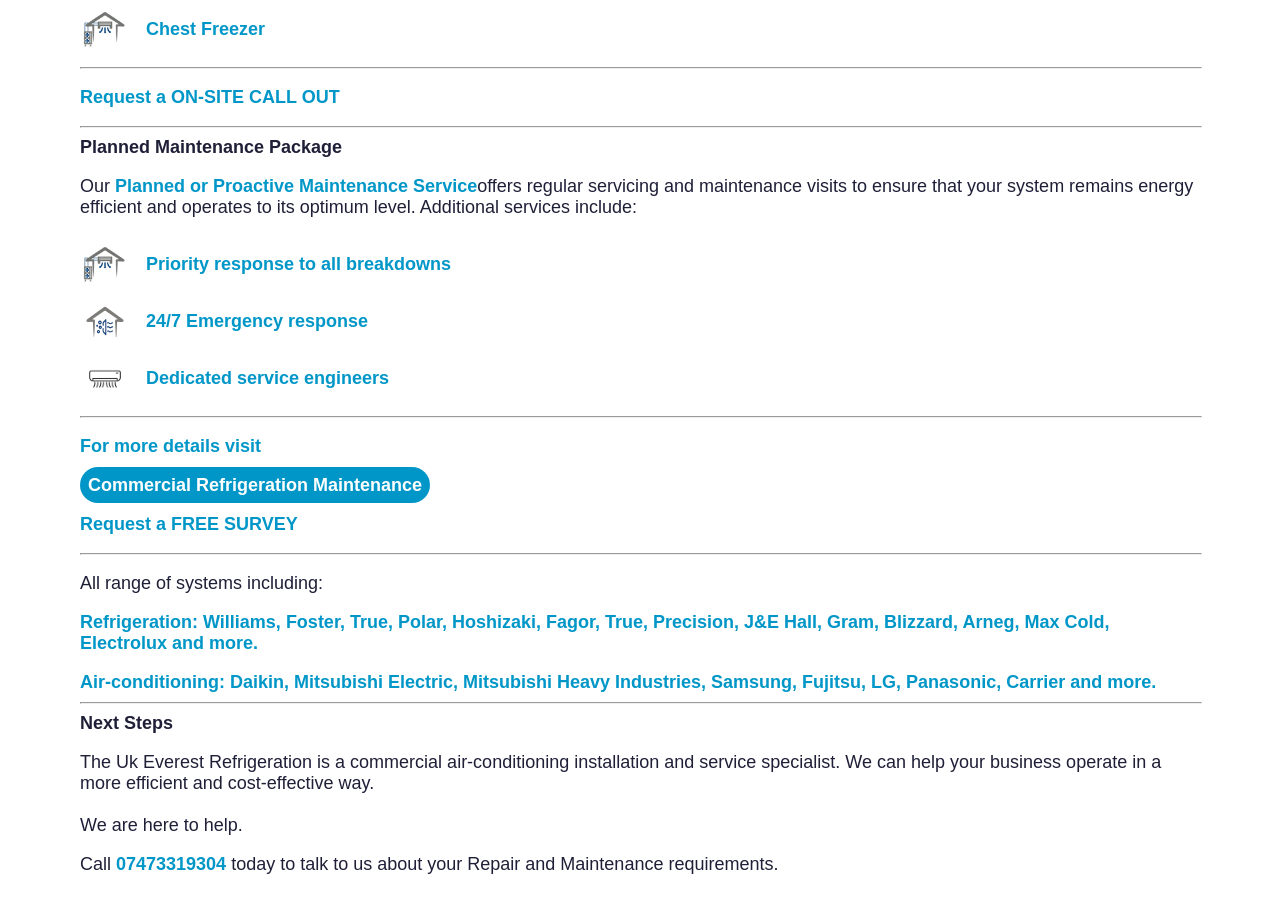
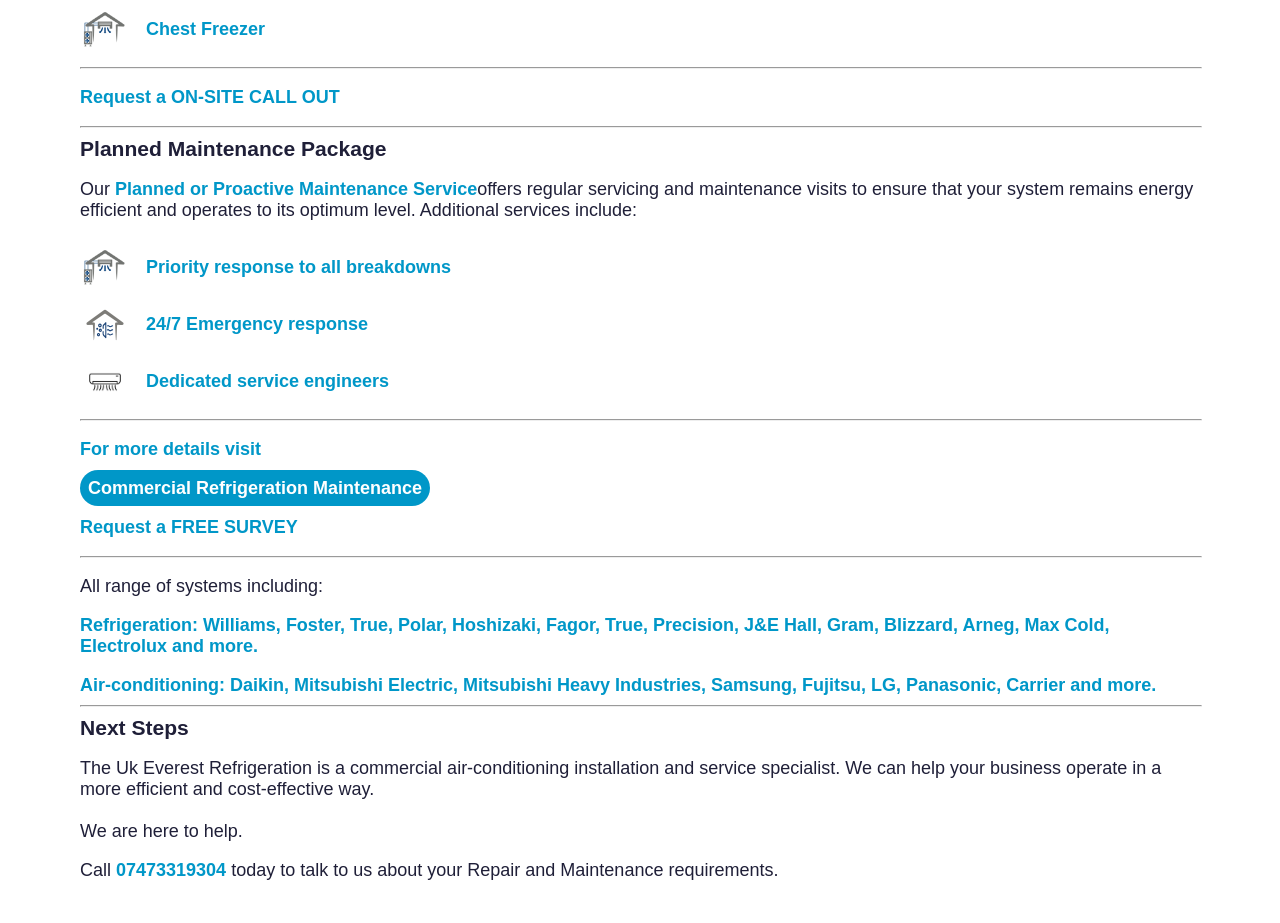
Before and after one commit to mrkamin/justcold.co.uk, a React (Create React App) app: page /repair-maintenance in a window 1280 px wide. Shown: the part 1240-2163 px from the top of the page. Built offline with nearby package versions, Linux system fonts and the light colour scheme; the HTML template or start-up script is replaced by a standard one; a web font is replaced by a local one.

Commit message:
Change h4 to h3

```diff
--- a/src/components/repair-maintenance/RepairMaintainence.js
+++ b/src/components/repair-maintenance/RepairMaintainence.js
@@ -78,7 +78,7 @@
         </p>
         <hr />
         <div>
-          <h4>Planned Maintenance Package</h4>
+          <h3>Planned Maintenance Package</h3>
           <p>
             Our <span className="brand-color">Planned or Proactive Maintenance Service</span>
             offers regular servicing and maintenance visits to ensure that your
@@ -136,7 +136,7 @@
         </div>
         <hr />
         <div>
-          <h4>Next Steps</h4>
+          <h3>Next Steps</h3>
           <p>
             The Uk Everest Refrigeration is a commercial air-conditioning
             installation and service specialist. We can help your business
```
